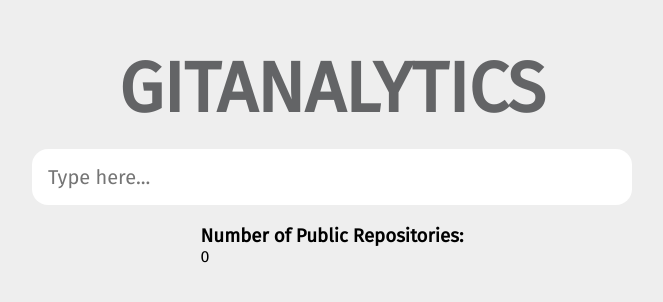
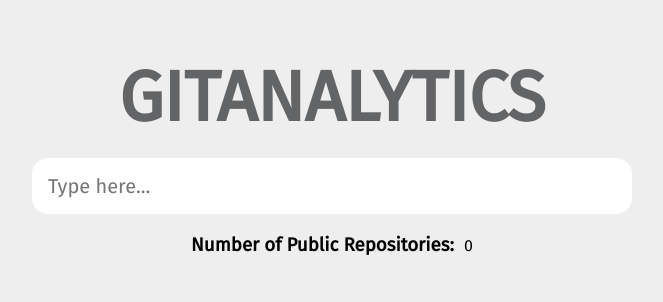
Before and after one commit to Shoray2002/gitanalytics, a React (Vite) app: page / in a window 1280 px wide. Shown: the part 234-536 px from the top of the page, without its empty margins (308-971 px from the left). Built offline with nearby package versions, Linux system fonts and the light colour scheme.

Commit message:
fetch completed

```diff
--- /dev/null
+++ b/src/comps/repofetch.css
@@ -0,0 +1,11 @@
+.wrapper {
+    display: flex;
+    flex-direction: row;
+    justify-content: space-between;
+    align-items: center;
+    align-self: center;
+}
+
+.wrapper>h3 {
+    margin-right: 10px;
+}
--- a/src/comps/repofetch.jsx
+++ b/src/comps/repofetch.jsx
@@ -1,6 +1,6 @@
 /* eslint-disable react/prop-types */
 import { useEffect, useState } from "react";
-
+import "./repofetch.css";
 const FetchPublicRepos = ({ userInput, setData }) => {
   const [publicRepos, setPublicRepos] = useState(0);
   useEffect(() => {
@@ -36,7 +36,7 @@ const FetchPublicRepos = ({ userInput, setData }) => {
   }, [setData, userInput]);
 
   return (
-    <div>
+    <div className="wrapper">
       <h3>Number of Public Repositories:</h3>
       <p>{publicRepos}</p>
     </div>
```
Also changed, not shown: src/App.css (deleted, +0 -45 lines), src/index.css (line endings or trailing spaces).
